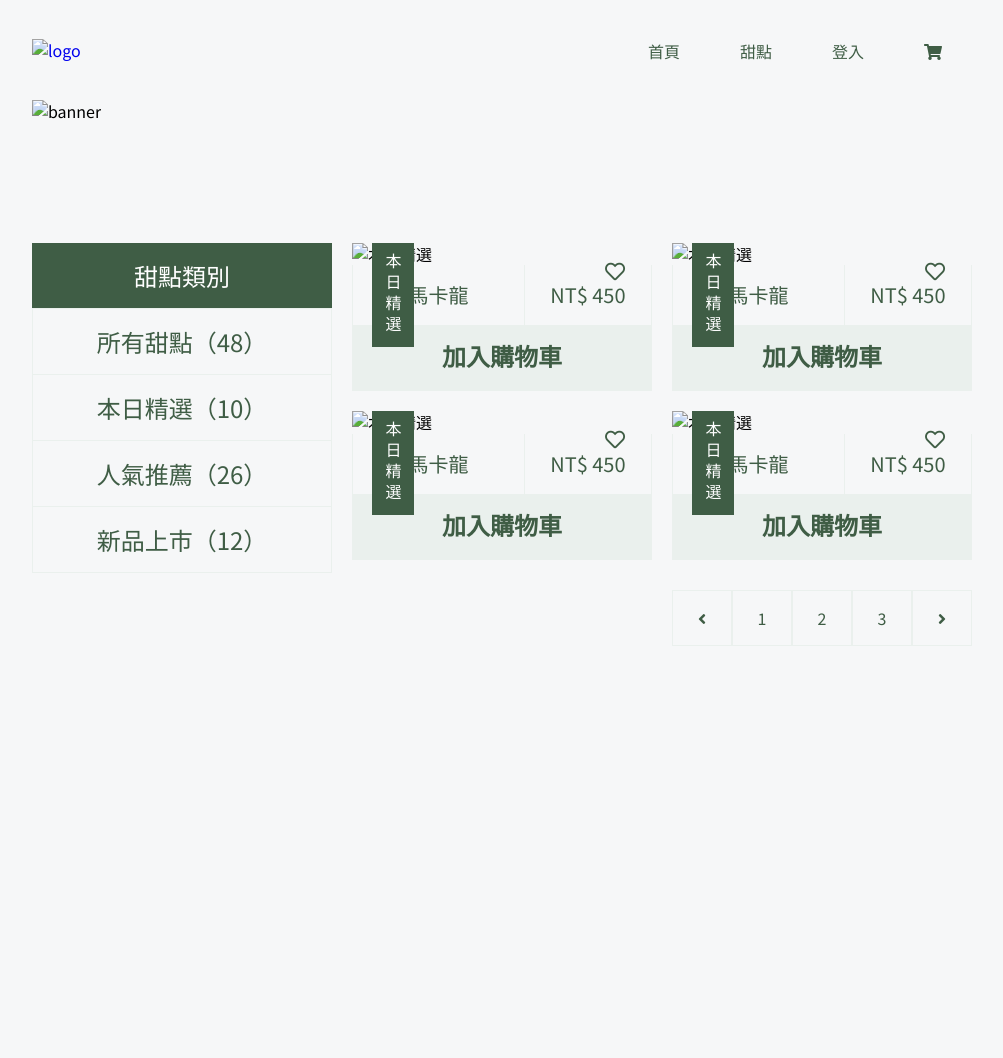
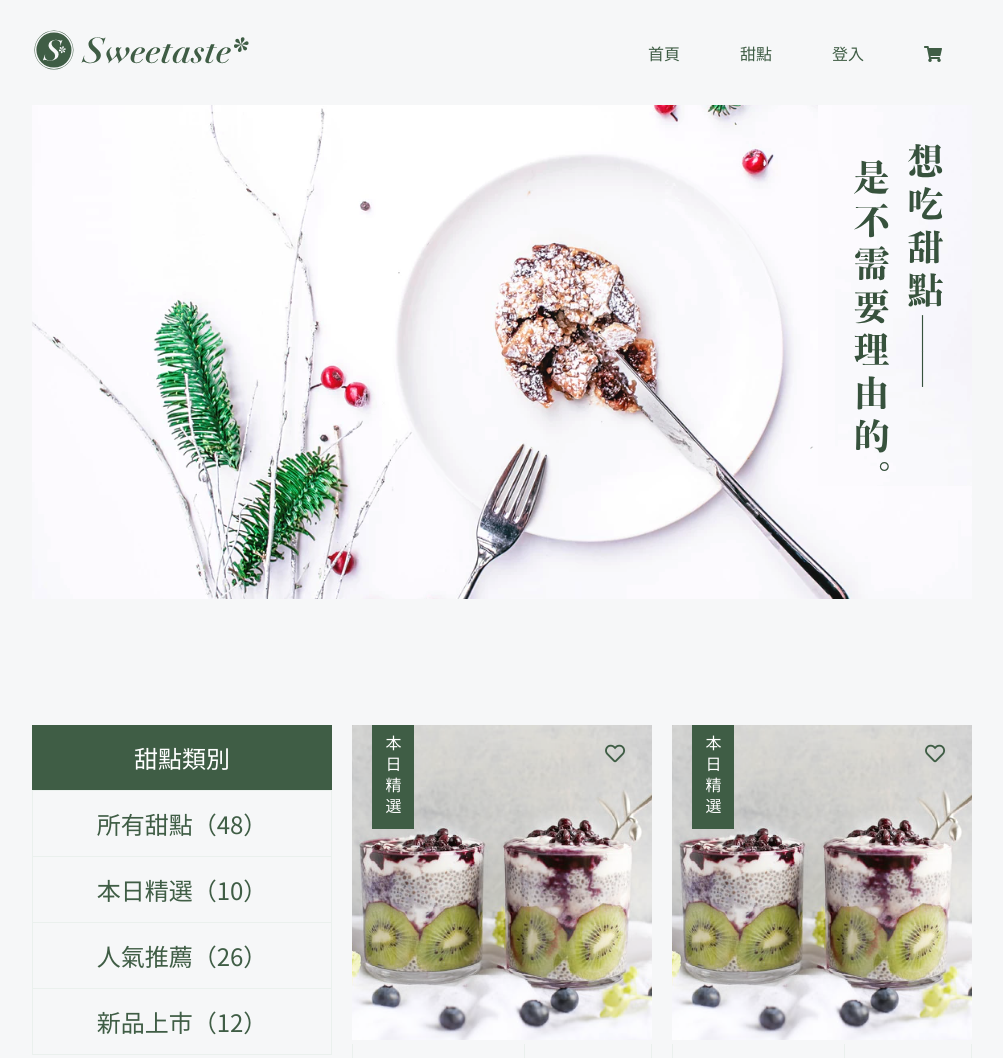
Before and after one commit to aoigj100a/flex-page, a plain HTML site: page index.html in a window 1280 px wide. Shown: the top 1058 px of the page, without its empty margins (138-1141 px from the left). Before the commit the page ends 800 px from the top, so only its background shows below. Drawn offline with Linux system fonts and the light colour scheme; the site is published under a folder, as on GitHub Pages, so addresses that start at the root find nothing.

Commit message:
img fixed

```diff
--- a/index.html
+++ b/index.html
@@ -14,7 +14,7 @@
 
 <body>
     <header class="header container">
-        <h1><a href="#"><img width="219" height="40" src="/img/logo-all-dark.svg" alt="logo"></a></h1>
+        <h1><a href="#"><img width="219" height="40" src="img/logo-all-dark.svg" alt="logo"></a></h1>
         <ul class="menu">
             <li><a href="#">首頁</a></li>
             <li><a href="#">甜點</a></li>
@@ -24,7 +24,7 @@
     </header>
 
     <div class="banner container">
-        <img src="/img/banner.png" alt="banner" class="banner">
+        <img src="img/banner.png" alt="banner" class="banner">
     </div>
 
     <main class="main container">
@@ -42,7 +42,7 @@
             <ul class="product-list-card">
                 <li>
                     <div class="tag">本日精選</div>
-                    <img src="/img/p-1.png" alt="本日精選">
+                    <img src="img/p-1.png" alt="本日精選">
                     <i class="heart far fa-heart"></i>
                     <div class="product-list-card-body">
                         <h2>馬卡龍</h2>
@@ -52,7 +52,7 @@
                 </li>
                 <li>
                     <div class="tag">本日精選</div>
-                    <img src="/img/p-1.png" alt="本日精選">
+                    <img src="img/p-1.png" alt="本日精選">
                     <i class="heart far fa-heart"></i>
                     <div class="product-list-card-body">
                         <h2>馬卡龍</h2>
@@ -62,7 +62,7 @@
                 </li>
                 <li>
                     <div class="tag">本日精選</div>
-                    <img src="/img/p-1.png" alt="本日精選">
+                    <img src="img/p-1.png" alt="本日精選">
                     <i class="heart far fa-heart"></i>
                     <div class="product-list-card-body">
                         <h2>馬卡龍</h2>
@@ -72,7 +72,7 @@
                 </li>
                 <li>
                     <div class="tag">本日精選</div>
-                    <img src="/img/p-1.png" alt="本日精選">
+                    <img src="img/p-1.png" alt="本日精選">
                     <i class="heart far fa-heart"></i>
                     <div class="product-list-card-body">
                         <h2>馬卡龍</h2>
```
